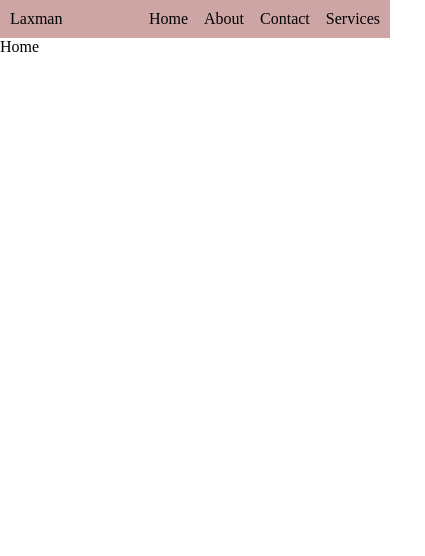
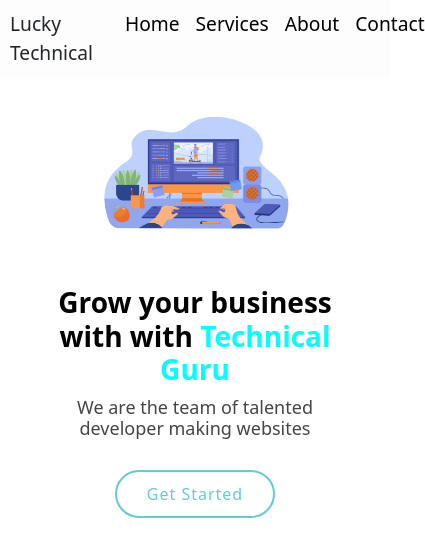
Before and after one commit to Laxman7289/tech-website, a React (Create React App) app: page / in a window 390 px wide. Shown: the top 556 px of the page, 425 px wide, since content can reach past the window. Built offline with nearby package versions, Linux system fonts and the light colour scheme.

Commit message:
complite data

```diff
--- a/package.json
+++ b/package.json
@@ -6,7 +6,9 @@
     "@testing-library/jest-dom": "^5.16.5",
     "@testing-library/react": "^13.4.0",
     "@testing-library/user-event": "^13.5.0",
+    "bootstrap": "^5.2.3",
     "react": "^18.2.0",
+    "react-bootstrap": "^2.7.3",
     "react-dom": "^18.2.0",
     "react-router-dom": "^6.10.0",
     "react-scripts": "5.0.1",
--- a/src/About.js
+++ b/src/About.js
@@ -1,8 +1,17 @@
 import React from 'react'
+import Common from './Common'
+import Webimg from '../src/Webimg/img1.png'
+
 
 function About() {
   return (
-    <div>About</div>
+    <>
+    <Common name='Welcome to '
+    imgsrc={Webimg}
+    visit='/Contact'
+    btname='Contact Now'
+    />
+    </>
   )
 }
 
--- /dev/null
+++ b/src/Adata.js
@@ -0,0 +1,32 @@
+import React from 'react'
+import Webimg from '../src/Webimg/img1.png'
+
+
+const Adata=[
+
+    {
+        imgsrc:Webimg,
+        title:'Web Development'
+    },
+    {
+        imgsrc:Webimg,
+        title:'App Development'
+    },
+    {
+        imgsrc:Webimg,
+        title:'Android Development'
+    },
+    {
+        imgsrc:Webimg,
+        title:'Digital Development'
+    },
+    {
+        imgsrc:Webimg,
+        title:'Marketing Development'
+    },
+    {
+        imgsrc:Webimg,
+        title:'Software Development'
+    },
+];
+export default Adata;
--- a/src/App.js
+++ b/src/App.js
@@ -5,7 +5,7 @@ import Home from './Home'
 import About from './About'
 import Service from './Service'
 import Contact from './Contact'
-import { Navbar } from './Component/Navbar'
+import { Navbar } from './Component/Navbar.jsx'
 
 export default function App() {
   return (
--- /dev/null
+++ b/src/Card.js
@@ -0,0 +1,23 @@
+import React from 'react'
+import Webimg from '../src/Webimg/img1.png'
+import { NavLink } from 'react-bootstrap'
+
+function Card(props) {
+    return (
+        <>
+
+            <div className='col-md-4 col-10 mx-auto'>
+                <div className="card" >
+                    <img src={props.imgsrc} className="card-img-top" alt="Webimg" />
+                    <div className="card-body">
+                        <h5 className="card-title">{props.title}</h5>
+                        <p className="card-text">Some quick example text to build on the card title and make up the bulk of the card's content.</p>
+                        <NavLink to="" className="btn btn-primary">Go somewhere</NavLink>
+                    </div>
+                </div>
+            </div>
+        </>
+    )
+}
+
+export default Card
--- /dev/null
+++ b/src/Common.js
@@ -0,0 +1,39 @@
+import React from 'react'
+import { NavLink } from 'react-bootstrap'
+
+function Common (props)  {
+    return (
+        <>
+            <section id='header' className='main' >
+                <div className='container-fluid '>
+                    <div className='row'>
+                        <div className='col-10 mx-auto'>
+                            <div className='row'>
+
+                                <div className='col-md-6 pt-5 pt-lg-0 order-2 order-lg-1   '>
+                                    <h1>
+                                        {props.name} with <strong className='brand-name' style={{ color: 'aqua' }}>Technical Guru</strong>
+                                    </h1>
+                                    <h2>
+                                        We are the team of talented developer making websites
+                                    </h2>
+                                    <div className='mt-3'>
+                                        <NavLink to={props.visit} className='btn-started'>
+                                            {props.btname}
+                                        </NavLink>
+                                    </div>
+                                </div>
+                                <div className='col-lg-6 order-1 order-lg-2 header-img'>
+                                    <img src={props.imgsrc} className='img-fluid animated' alt='Commonimg' />
+                                </div>
+                            </div>
+                        </div>
+                    </div>
+                </div>
+
+            </section>
+        </>
+      )
+}
+
+export default Common
--- a/src/Component/Navbar.jsx
+++ b/src/Component/Navbar.jsx
@@ -1,18 +1,19 @@
 import React from 'react'
+import 'bootstrap/dist/css/bootstrap.min.css';
 import './css/Navbar.css'
 import { Link } from 'react-router-dom'
 export const Navbar = () => {
   return (
     <nav>
         <div className="logo">
-            Laxman
+            Lucky Technical
         </div>
         <div className="links">
             <ul>
                 <li><Link to={'/'} >Home</Link></li>
+                <li><Link to={'/service'} >Services</Link></li>
                 <li><Link to={'/about'} >About</Link></li>
                 <li><Link to={'/contact'} >Contact</Link></li>
-                <li><Link to={'/service'} >Services</Link></li>
             </ul>
         </div>
     </nav>
--- a/src/Component/css/Navbar.css
+++ b/src/Component/css/Navbar.css
@@ -1,10 +1,11 @@
 nav{
     display: flex;
-    background-color: rgb(206, 165, 165);
+    background-color: rgb(254, 253, 253);
     padding: 10px;
-    justify-content: space-between;
+    justify-content: space-around;
+    font-size: larger;
+    font-weight: 400;
 }
-
 .links ul{
     list-style: none;
     display: flex;
@@ -13,9 +14,13 @@ nav{
     gap: 1rem;
 }
 .links a{
+    font-weight: 400;
     text-decoration: none;
     color: black;
 }
 .links li:hover{
     scale: 1.1;
 }
+nav a:hover{
+    color: aqua;
+}
--- a/src/Contact.js
+++ b/src/Contact.js
@@ -1,8 +1,68 @@
-import React from 'react'
+import React, { useState } from 'react'
 
-function Contact() {
+function Contact () {
+  const[data,setData]=useState({
+    fullname:'',
+    phone:'',
+    email:'',
+    massage:''
+  });
+
+  const InputEvent=(event)=>{
+    const {name,value}=event.target;
+
+    setData((preVal)=>{
+        return{
+          ...preVal,
+          [name]:value,
+        };
+    });
+
+  };
+
+  const formSubmit=(e)=>{
+    e.preventDefualalert();
+    alert(`my name is ${data.fullname}, My mobile number is ${data.phone}, My email is ${data.email} , Here is what i want to say ${data.massage}`);
+  };
+
+
+
+
   return (
-    <div>Contact</div>
+    <>
+      <div className='my-5'>
+        <h1 className='text-center'>Contact Us</h1>
+      </div>
+      <div className='container contact_div'>
+        <div className='row'>
+          <div className='col-md-6 col-10 mx-auto'>
+            <form onSubmit={formSubmit}>
+              <div className="mb-3">
+                <label for="exampleFormControlInput1" className="form-label">Full Name</label>
+                <input type="text" className="form-control" id="exampleFormControlInput1" name='fullname' value={data.fullname} onchange={InputEvent} placeholder="Enter your full name" />
+              </div>
+
+              <div className="mb-3">
+                <label for="exampleFormControlInput1" className="form-label">Mobile</label>
+                <input type="number" className="form-control" id="exampleFormControlInput1" name='phone' value={data.phone} onchange={InputEvent} placeholder="MobileNumber" />
+              </div>
+
+              <div className="mb-3">
+                <label for="exampleFormControlInput1" className="form-label">Email address</label>
+                <input type="email" className="form-control" id="exampleFormControlInput1" name='email' value={data.email} onchange={InputEvent} placeholder="name@example.com" />
+              </div>
+              <div className="mb-3">
+                <label for="exampleFormControlTextarea1" className="form-label">Massege</label>
+                <textarea className="form-control" id="exampleFormControlTextarea1" rows="3" name='massage' value={data.massage} onchange={InputEvent} ></textarea>
+              </div>
+              <div className="col-12">
+                <button className="btn btn-outline-primary" type="submit">Submit form</button>
+              </div>
+            </form>
+          </div>
+        </div>
+      </div>
+    </>
   )
 }
 
--- /dev/null
+++ b/src/Home.css
@@ -0,0 +1,86 @@
+#header{
+    width: 100%;
+    height: 80vh;
+    margin-top: 70px;
+}
+#header h1{
+    margin: 0 0 10px 0;
+    font-size: 48px;
+    font-weight: 700;color: black;
+}
+#header h2{
+    color: #464545;
+    font-size: 24px;
+}
+#header .btn-started{
+    font-weight: 500;
+    font-size: 16px;
+    letter-spacing: 1px;
+    display: inline-block;
+    padding: 10px 30px;
+    border-radius: 50px;
+    transition: 0.5s;
+    color: rgb(99, 204, 204);
+    border: 2px solid rgb(99, 204, 204) ;
+    text-decoration: none;
+}
+
+#header .btn-started:hover{
+   background-color:rgb(99, 204, 204);
+   color: white;
+}
+.header-img{
+    text-align: right;
+
+}
+
+#header .animated{
+    animation: up-down 2s ease-in-out infinite alternate-reverse both;
+}
+
+@keyframes up-down{
+    0%{
+        transform: translateY(10px);
+    }
+    100%{
+        transform: translateY(-10px);
+
+    }
+}
+@keyframes up-down{
+    0%{
+        transform: translateY(10px);
+    }
+    100%{
+        transform: translateY(-10px);
+
+    }
+}
+
+@media (max-width: 991px){
+    #header{
+        height:80vh;
+        text-align: center;
+    }
+    #header .header-img{
+        text-align: center;
+    }
+    #header .header-img img{
+        width: 60%;
+    }
+}
+@media (max-width:768px){
+    #header{
+        margin-top: 20px;
+    }
+    #header h1{
+        font-size: 28px;
+    }
+    #header h2{
+        font-size: 18px;
+        margin-bottom: 30px;
+    }
+    #header .header-img img{
+        width: 70%;
+    }
+}
--- a/src/Home.js
+++ b/src/Home.js
@@ -1,8 +1,17 @@
 import React from 'react'
+import './Home.css'
+import Common from './Common'
+import Webimg from '../src/Webimg/img1.png'
 
 function Home() {
   return (
-    <div>Home</div>
+    <>
+    <Common name='Grow your business with'
+    imgsrc={Webimg}
+    visit='/Contact'
+    btname='Get Started'
+    />
+    </>
   )
 }
 
--- a/src/Service.js
+++ b/src/Service.js
@@ -1,8 +1,35 @@
 import React from 'react'
+import Adata from './Adata'
+import Card from './Card'
 
 function Service() {
   return (
-    <div>Service</div>
+    <>
+      <div className='my-5'>
+        <h1 className='text-center'>Our service</h1>
+      </div>
+      <div className='container-fluid mb-5 '>
+        <div className='row'>
+          <div className='col-10 mx-auto'>
+            <div className='row'>
+              <div className='col-md-4 col-10 mx-auto'>
+                <div className='row '>
+                  {
+                    Adata.map((val, ind) => {
+                      return <Card
+                        key={ind}
+                        imgsrc={val.imgsrc}
+                        title={val.title}
+                      />
+                    })
+                  }
+                </div>
+              </div>
+            </div>
+          </div>
+        </div>
+      </div>
+    </>
   )
 }
 
```
Also changed, not shown: src/Webimg/img1.png (added), 1 other file (tests, documents, lock files or other folders).
